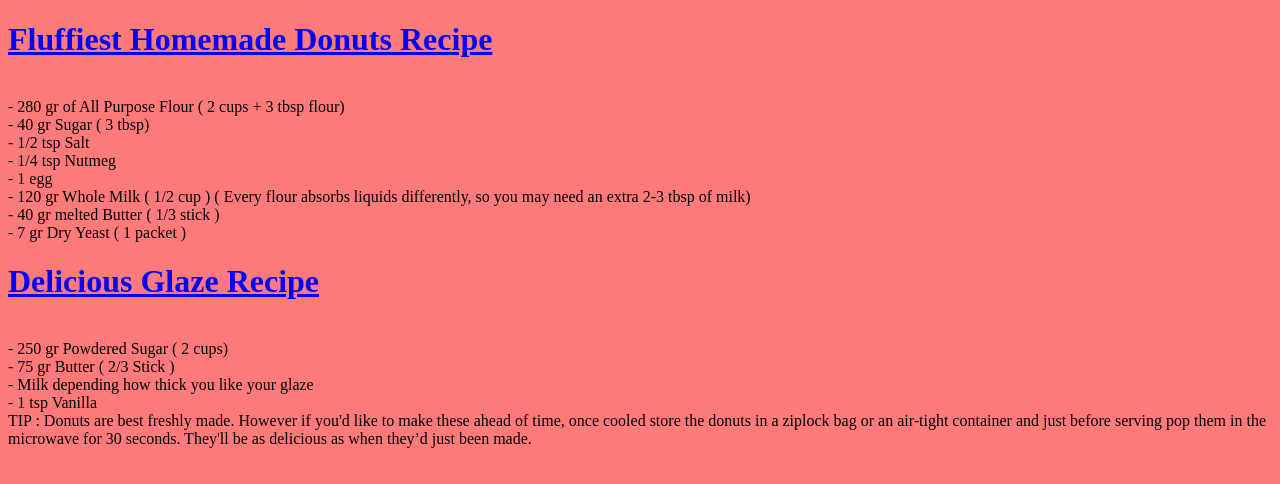
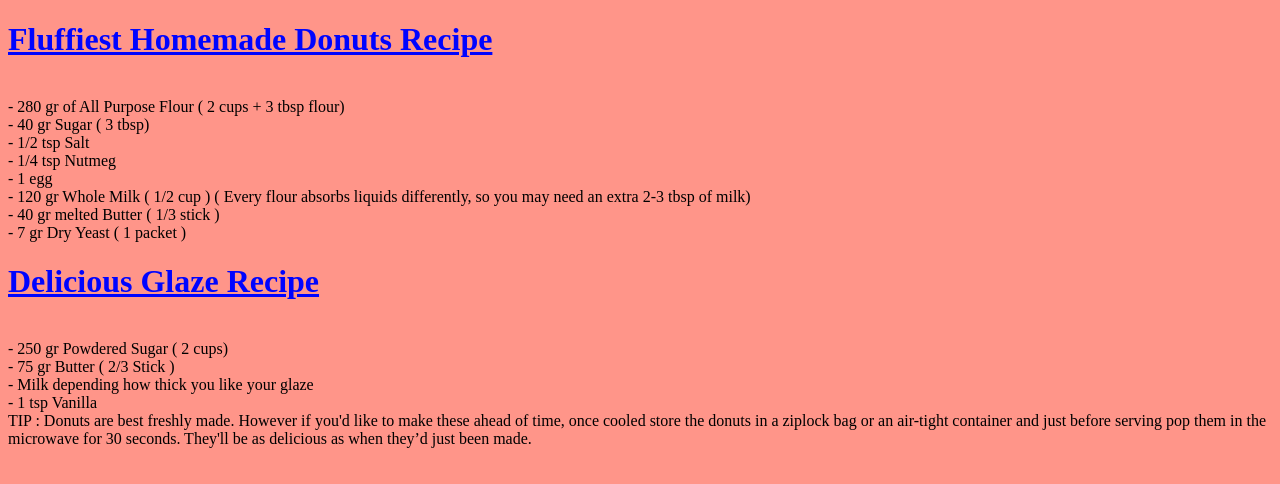
Before and after one commit to oliviaajero/oliviaajero.github.io, a plain HTML site: page recipes.html in a window 1280 px wide. Drawn offline with Linux system fonts and the light colour scheme.

Commit message:
Update recipes.html

```diff
--- a/recipes.html
+++ b/recipes.html
@@ -4,7 +4,7 @@
 		<title>My Favortie Recipes!</title>
     <h1 style="color:#0004FF;"><u>Fluffiest Homemade Donuts Recipe</u></h1>
 	</head>
-	<body style="background-color:#FF7B7B;">
+	<body style="background-color:#FF9589;">
 	<br>
 - 280 gr of  All Purpose Flour ( 2 cups + 3 tbsp flour)
 	<br>
```
